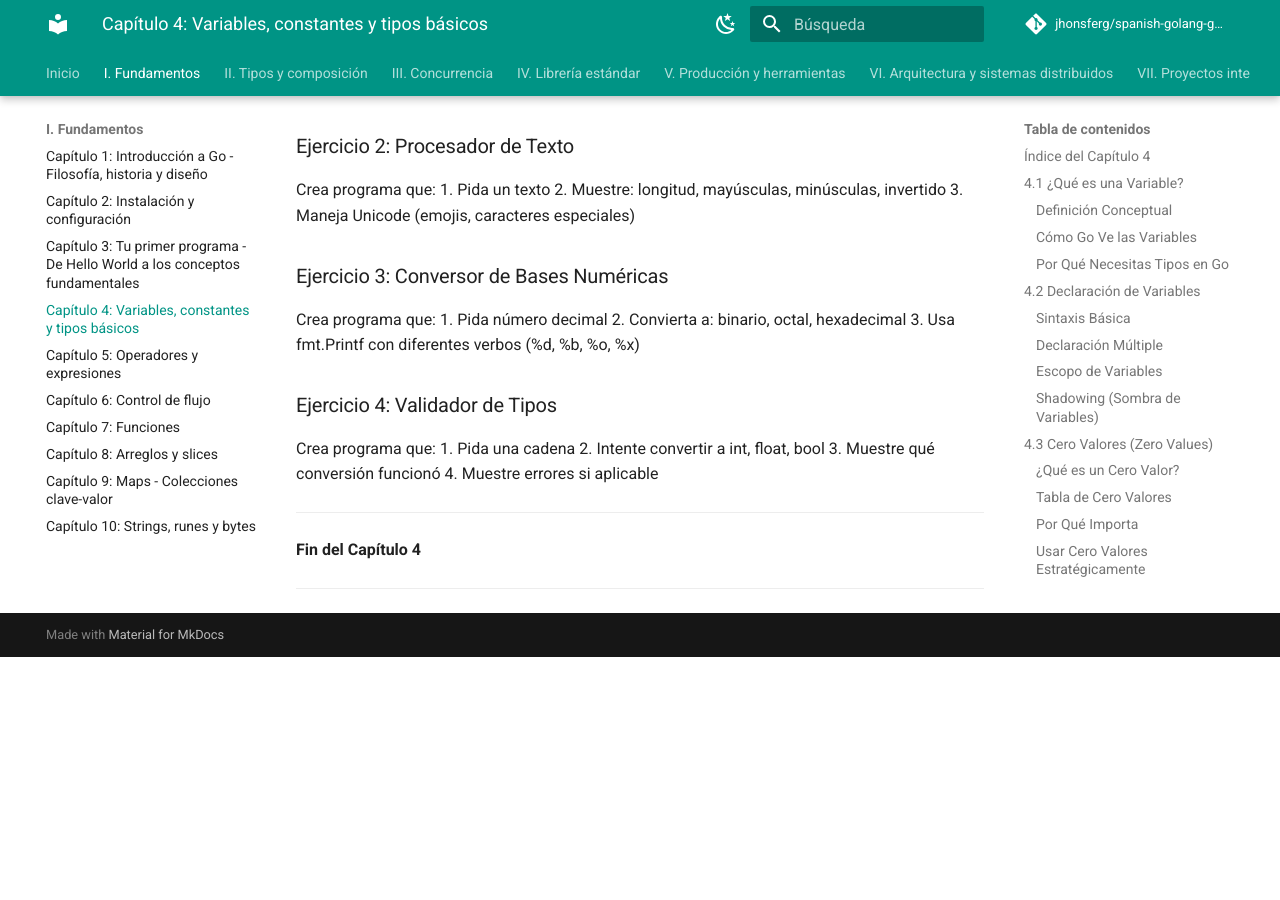
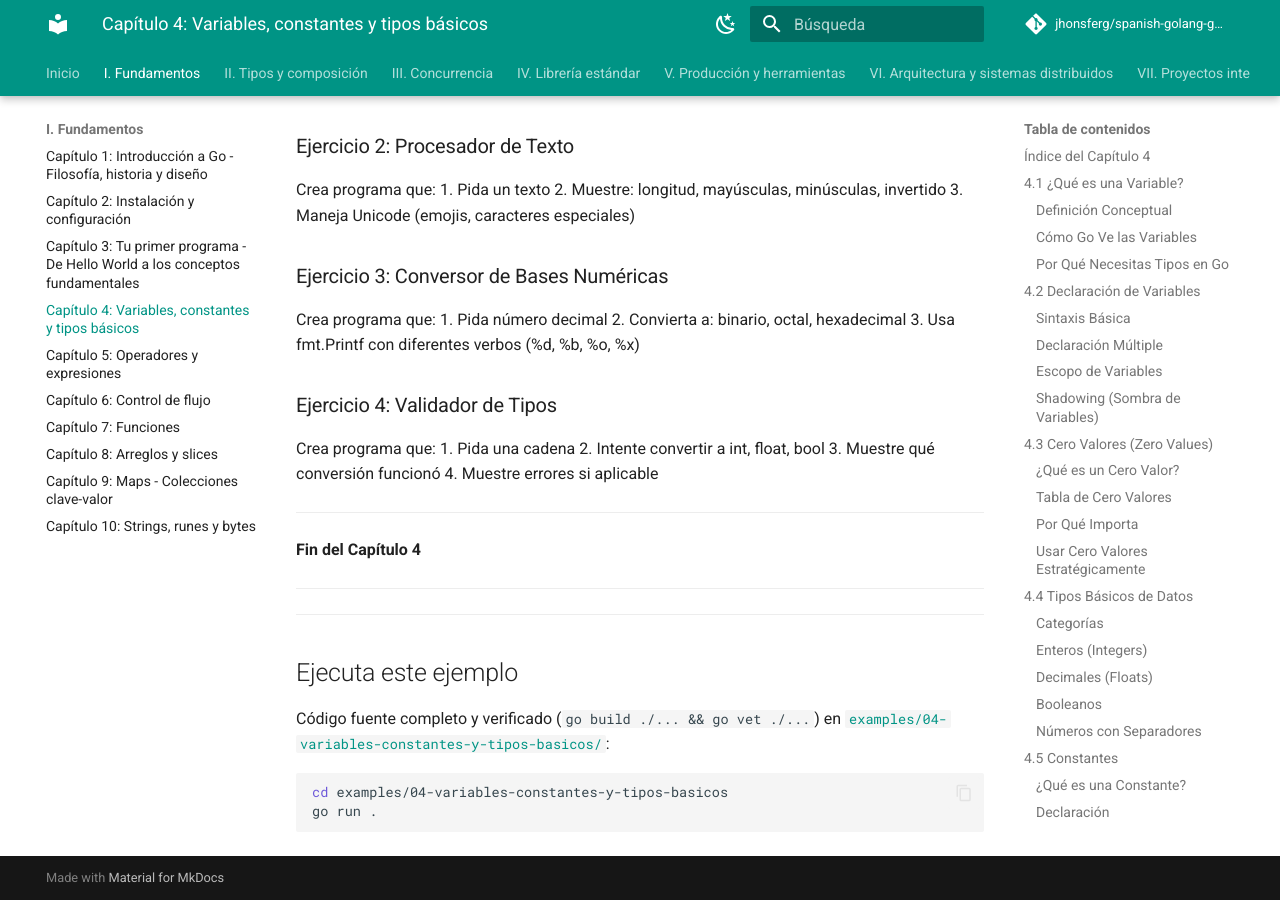
Before and after one commit to jhonsferg/spanish-golang-guide, an MkDocs documentation site: the page built from docs/01-fundamentos/04-variables-constantes-y-tipos-basicos.md, in a window 1280 px wide and 900 px high, scrolled down 19901 px. Built offline with MkDocs 1.6.1 and Material for MkDocs 9.7.7, drawn with Linux system fonts in a browser that asks for light colours; comment, search, counter and statistics services are not loaded; before the commit the page ends 20558 px from its top, so only the background shows below that.

Commit message:
docs: enlazar ejemplo ejecutable en el capítulo 4

````diff
--- a/docs/01-fundamentos/04-variables-constantes-y-tipos-basicos.md
+++ b/docs/01-fundamentos/04-variables-constantes-y-tipos-basicos.md
@@ -1080,3 +1080,16 @@
 **Fin del Capítulo 4**
 
 ---
+
+
+---
+
+## Ejecuta este ejemplo
+
+Código fuente completo y verificado (`go build ./... && go vet ./...`) en
+[`examples/04-variables-constantes-y-tipos-basicos/`](https://github.com/jhonsferg/spanish-golang-guide/tree/main/examples/04-variables-constantes-y-tipos-basicos):
+
+```bash
+cd examples/04-variables-constantes-y-tipos-basicos
+go run .
+```
````
